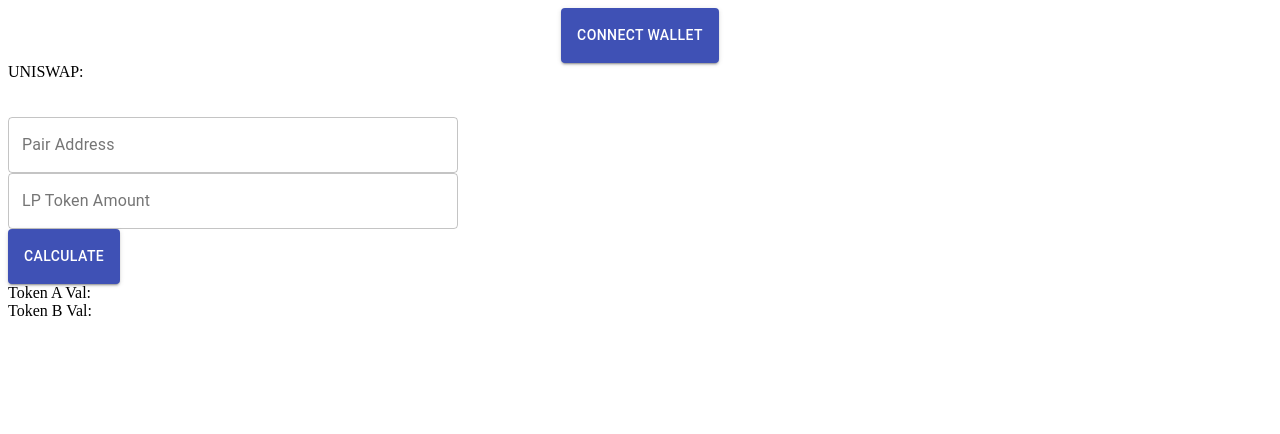
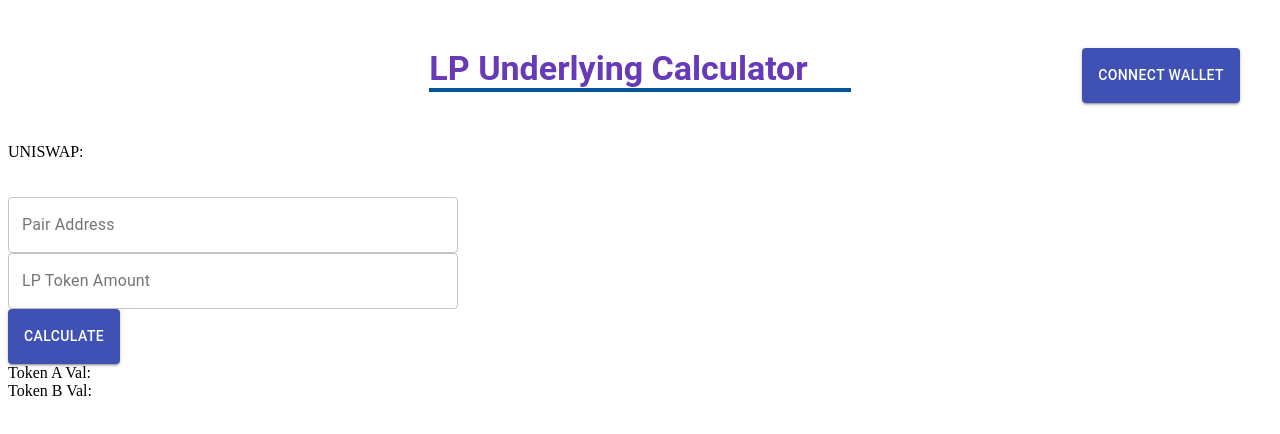
Before and after one commit to apoorvlathey/lp-underlying-calculator, a React (Create React App) app: page / in a window 1280 px wide. Shown: the top 434 px of the page. Built offline with nearby package versions, Linux system fonts and the light colour scheme; no server answers; what web3modal would draw is missing.

Commit message:
stylize header

```diff
--- a/src/App.js
+++ b/src/App.js
@@ -1,6 +1,6 @@
 import { useState } from "react";
 // Material UI
-import { Grid, TextField, Button } from "@material-ui/core";
+import { Grid, Box, TextField, Button } from "@material-ui/core";
 // Components
 import ConnectWallet from "./components/ConnectWallet";
 // ABIs
@@ -16,10 +16,11 @@ function App() {
   const [lpAmount, setLpAmount] = useState("");
   const [token0Share, setToken0Share] = useState("");
   const [token1Share, setToken1Share] = useState("");
-  const [token0Name, setToken0Name] = useState("")
-  const [token1Name, setToken1Name] = useState("")
+  const [token0Name, setToken0Name] = useState("");
+  const [token1Name, setToken1Name] = useState("");
 
   const calculate = async () => {
+    try {
       const uniPair = new web3.eth.Contract(uniPairABI, pairAddress);
       const token0Address = await uniPair.methods.token0().call();
       const token1Address = await uniPair.methods.token1().call();
@@ -27,26 +28,30 @@ function App() {
       const token0Instance = new web3.eth.Contract(tokenABI, token0Address);
       const token1Instance = new web3.eth.Contract(tokenABI, token1Address);
 
-    const reserve0 = await token0Instance.methods.balanceOf(pairAddress).call();
-    const reserve1 = await token1Instance.methods.balanceOf(pairAddress).call();
+      const reserve0 = await token0Instance.methods
+        .balanceOf(pairAddress)
+        .call();
+      const reserve1 = await token1Instance.methods
+        .balanceOf(pairAddress)
+        .call();
 
       const lpTotalSupply = await uniPair.methods.totalSupply().call();
 
-    var userToken0Share = new BN(reserve0)
+      const userToken0Share = new BN(reserve0)
         .mul(new BN(lpAmount).mul(new BN("10").pow(new BN("18"))))
         .div(new BN(lpTotalSupply));
-    var userToken1Share = new BN(reserve1)
+      const userToken1Share = new BN(reserve1)
         .mul(new BN(lpAmount).mul(new BN("10").pow(new BN("18"))))
         .div(new BN(lpTotalSupply));
 
-    userToken0Share = await toDecimal(token0Instance, userToken0Share);
-    userToken1Share = await toDecimal(token1Instance, userToken1Share);
+      setToken0Share(await toDecimal(token0Instance, userToken0Share));
+      setToken1Share(await toDecimal(token1Instance, userToken1Share));
 
-    setToken0Share(userToken0Share);
-    setToken1Share(userToken1Share);
-
-    setToken0Name(await token0Instance.methods.symbol().call())
-    setToken1Name(await token1Instance.methods.symbol().call())
+      setToken0Name(await token0Instance.methods.symbol().call());
+      setToken1Name(await token1Instance.methods.symbol().call());
+    } catch (error) {
+      console.log(error);
+    }
   };
 
   const toDecimal = async (tokenInstance, amount) => {
@@ -67,9 +72,71 @@ function App() {
 
   return (
     <Grid container direction="column">
+      <Grid
+        container
+        style={{
+          marginBottom: "40px",
+          marginTop: "40px",
+        }}
+      >
+        <Grid item xs={4} />
+        <Grid item xs={4}>
+          <Box
+            fontWeight="fontWeightBold"
+            fontSize="h4.fontSize"
+            fontFamily="fontFamily"
+            fontStyle=""
+            style={{
+              margin: "auto",
+              color: "#673ab7",
+              borderBottom: "4px solid #01579b"
+            }}
+          >
+            LP Underlying Calculator
+          </Box>
+        </Grid>
+        <Grid item xs={4}>
+          {!web3 ? (
+            <Grid
+              container
+              justify="flex-end"
+              style={{
+                paddingRight: "2rem",
+              }}
+            >
+              <ConnectWallet setWeb3={setWeb3} setAccount={setAccount} />
+            </Grid>
+          ) : (
+            <>
+              <Grid container justify="center">
                 <Grid item>
-        <Grid container justify="center">
-          <ConnectWallet setWeb3={setWeb3} setAccount={setAccount} />
+                  <Box
+                    fontWeight="fontWeightBold"
+                    fontSize="1.2rem"
+                    fontFamily="fontFamily"
+                    fontStyle=""
+                    style={{
+                      color: "green",
+                      marginRight: "1rem",
+                    }}
+                  >
+                    • Connected
+                  </Box>
+                </Grid>
+                <Grid item>
+                  <Box
+                    fontWeight="fontWeightBold"
+                    fontFamily="fontFamily"
+                    style={{
+                      color: "green",
+                    }}
+                  >
+                    {account}
+                  </Box>
+                </Grid>
+              </Grid>
+            </>
+          )}
         </Grid>
       </Grid>
       <Grid item>
@@ -86,6 +153,7 @@ function App() {
           style={{
             minWidth: "450px",
           }}
+          autoComplete="off"
           onChange={(e) => setPairAddress(e.target.value)}
         />
       </Grid>
@@ -97,6 +165,7 @@ function App() {
           style={{
             minWidth: "450px",
           }}
+          autoComplete="off"
           onChange={(e) => setLpAmount(e.target.value)}
         />
       </Grid>
@@ -113,8 +182,12 @@ function App() {
           Calculate
         </Button>
       </Grid>
-      <Grid item>Token A Val: {token0Share} {token0Name}</Grid>
-      <Grid item>Token B Val: {token1Share} {token1Name}</Grid>
+      <Grid item>
+        Token A Val: {token0Share} {token0Name}
+      </Grid>
+      <Grid item>
+        Token B Val: {token1Share} {token1Name}
+      </Grid>
     </Grid>
   );
 }
```
Also changed, not shown: public/manifest.json (added). Lines whose indentation alone changed are shown as unchanged.
